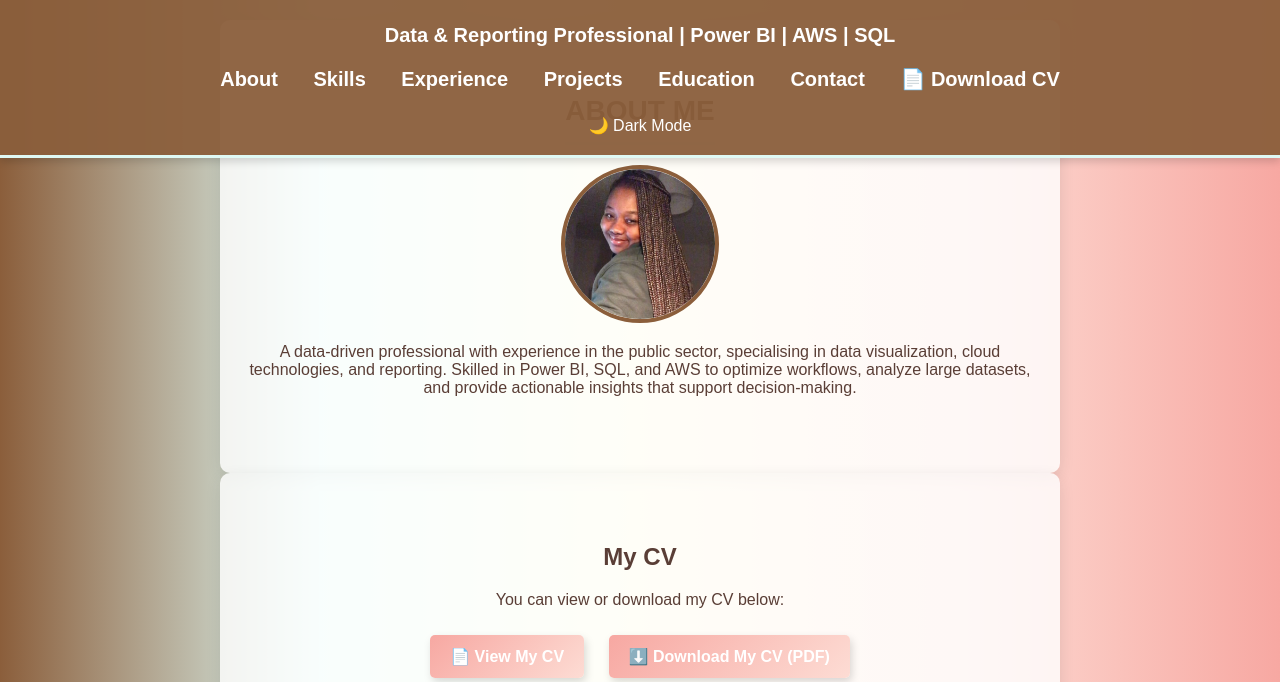
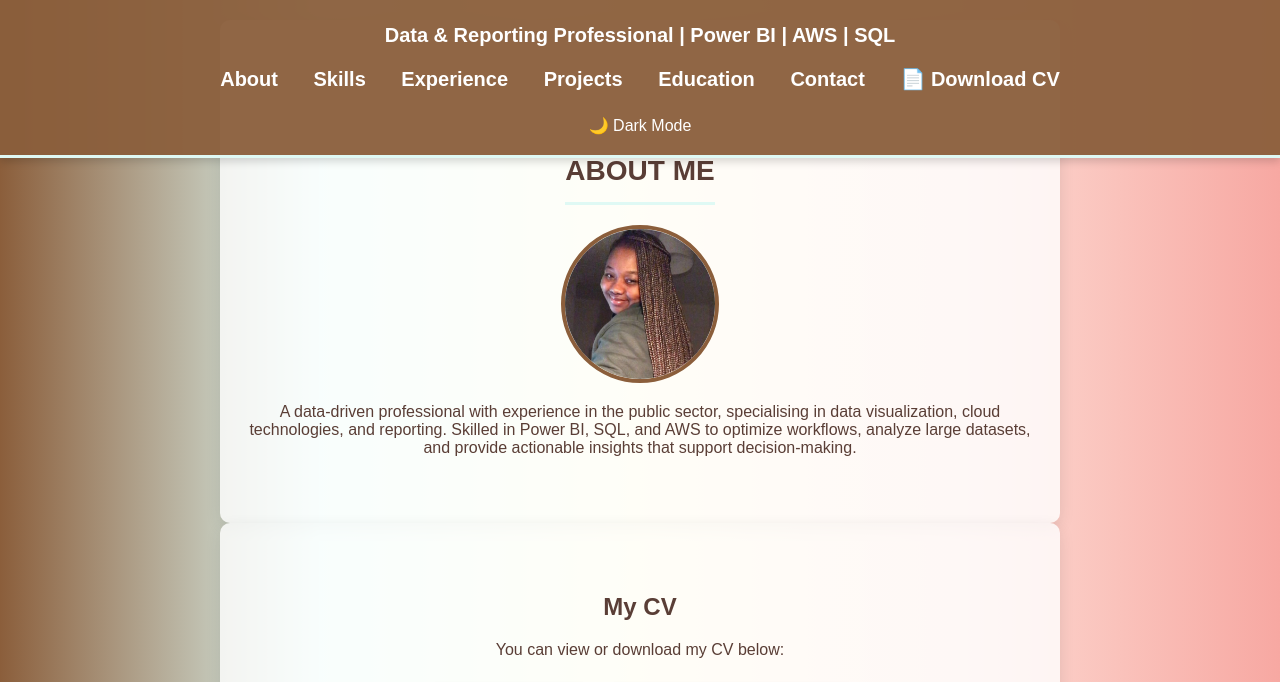
Before and after one commit to ItIsNette/Portfolio-AH, a website: page index.html in a window 1280 px wide. Shown: the part 90-772 px from the top of the page. Drawn offline with Linux system fonts and the light colour scheme.

Commit message:
Fixed About Me section padding

```diff
--- a/styles.css
+++ b/styles.css
@@ -443,3 +443,8 @@ section.show {
     width: fit-content;
     margin: 0 auto;
 }
+/* Add space above "About Me" to prevent overlap */
+#about {
+    padding: 120px 20px 50px; /* Increased top padding */
+    text-align: center;
+}
```
